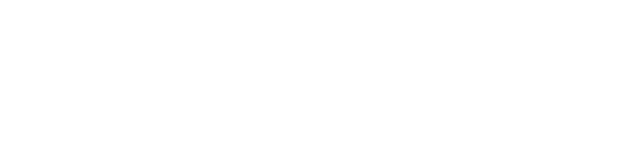
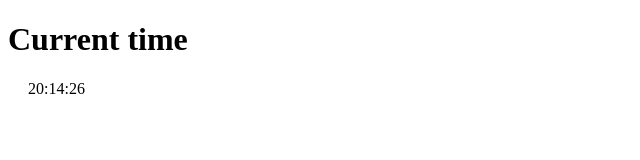
Before and after one commit to HackYourHomework/Homework-class43, a website: page 2-Browsers/Week1/homework/ex4-whatsTheTime/index.html in a window 1280 px wide. Shown: the whole page, without its empty margins (0-640 px from the left). Drawn offline with Linux system fonts and the light colour scheme.

Commit message:
fourth task browser done

```diff
--- a/2-Browsers/Week1/homework/ex4-whatsTheTime/index.html
+++ b/2-Browsers/Week1/homework/ex4-whatsTheTime/index.html
@@ -6,6 +6,8 @@
     <title>What's The Time?</title>
   </head>
   <body>
+    <h1>Current time</h1>
+    <p id="current-time"></p>
     <script src="index.js"></script>
   </body>
 </html>
--- a/2-Browsers/Week1/homework/ex4-whatsTheTime/index.js
+++ b/2-Browsers/Week1/homework/ex4-whatsTheTime/index.js
@@ -8,7 +8,30 @@ Full description at: https://github.com/HackYourFuture/Homework/tree/main/2-Brow
 2. Have the function execute when it's loading in the browser.
 ------------------------------------------------------------------------------*/
 function addCurrentTime() {
-  // TODO complete this function
+  //Create setInterval function
+  setInterval(function () {
+    // get variables time and current time
+    const time = new Date();
+    const hours = time.getHours();
+    const minutes = time.getMinutes();
+    const seconds = time.getSeconds();
+
+    // add time to the webpage format HH:MM:SS
+    const timeString =
+      hours.toString().padStart(2, '0') +
+      ':' +
+      minutes.toString().padStart(2, '0') +
+      ':' +
+      seconds.toString().padStart(2, '0');
+
+    // add current time to the webpage id 'current-time'
+    const currentTime = document.getElementById('current-time');
+    currentTime.style.margin = '20px';
+    // current time always show
+    currentTime.textContent = timeString;
+    console.log(timeString);
+  }, 1000);
 }
 
-// TODO execute `addCurrentTime` when the browser has completed loading the page
+// Add current time to the webpage
+window.onload = addCurrentTime;
--- /dev/null
+++ b/2-Browsers/Week1/test-reports/ex4-whatsTheTime.pass.txt
@@ -0,0 +1 @@
+All tests passed
--- a/2-Browsers/Week1/test-reports/ex4-whatsTheTime.todo.txt
+++ /dev/null
@@ -1 +0,0 @@
-This test has not been run.
```
Also changed, not shown: 2 other files.
